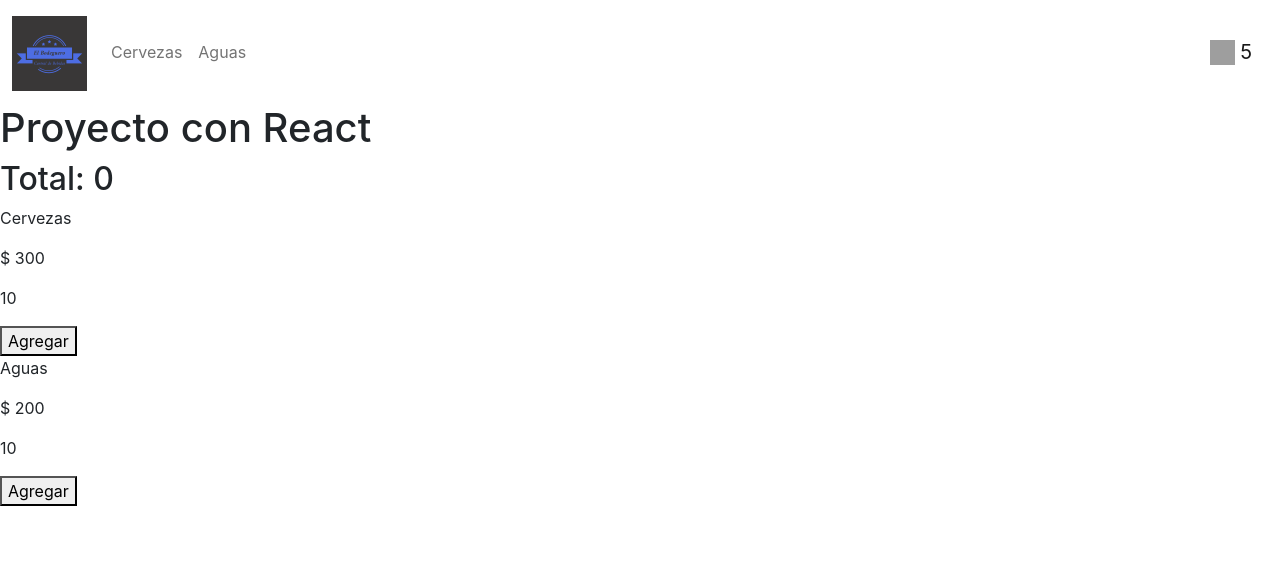
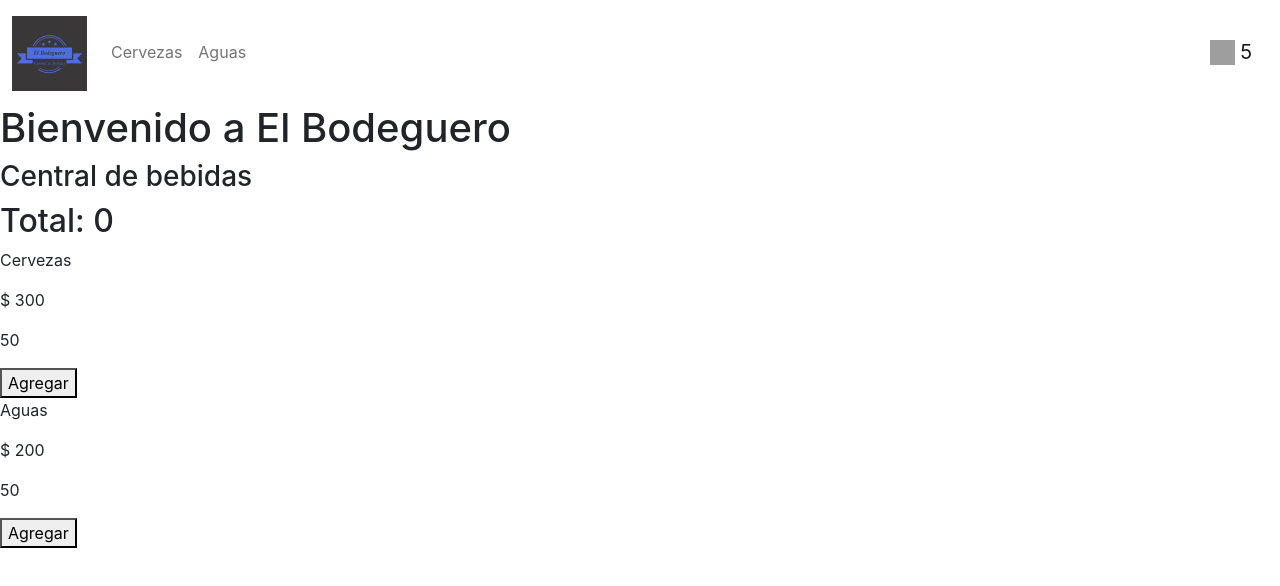
Before and after one commit to EmmanuelSarmiento/proyecto-React, a React (Create React App) app: page / in a window 1280 px wide. Shown: the top 586 px of the page. Built offline with nearby package versions, Linux system fonts and the light colour scheme; grey boxes are pictures that could not be loaded.

Commit message:
agrego logo e item list

```diff
--- a/src/App.js
+++ b/src/App.js
@@ -1,5 +1,6 @@
 import "./App.css";
 import { useState } from "react";
+import ItemListComponent from "./componet/ItemListComponent";
 import ItemComponent from "./componet/ItemComponent";
 import NavBarComponent from "./componet/NavBarComponent";
 
@@ -11,7 +12,7 @@ function App() {
   return (
     <div>
       <NavBarComponent />
-      <h1>Proyecto con React</h1>
+      <ItemListComponent></ItemListComponent>
       <h2>Total: {count}</h2>
       <ItemComponent title="Cervezas" price={300} handlerUpdate={updateCount} />
       <ItemComponent title="Aguas" price={200} handlerUpdate={updateCount} />
--- /dev/null
+++ b/src/componet/CartWidget.jsx
@@ -0,0 +1,18 @@
+import React from "react";
+
+const CartWidget = function CartWidget(props) {
+  return (
+    <span className="navbar-brand">
+      <img
+        src="https://icones.pro/wp-content/uploads/2021/05/icone-de-panier-noir.png"
+        alt="Cart"
+        width={25}
+        height={25}
+        class="d-inline-block align-text-top"
+      />{" "}
+      5
+    </span>
+  );
+};
+
+export default CartWidget;
--- a/src/componet/ItemComponent.jsx
+++ b/src/componet/ItemComponent.jsx
@@ -2,7 +2,7 @@ import React, { useState } from "react";
 
 const ItemComponent = (props) => {
   const { title, price, handlerUpdate } = props;
-  const [stock, setStock] = useState(10);
+  const [stock, setStock] = useState(50);
   const handlerActionAdd = () => {
     if (stock > 0) {
       setStock(stock - 1);
--- /dev/null
+++ b/src/componet/ItemListComponent.jsx
@@ -0,0 +1,12 @@
+import React from "react";
+
+const ItemListComponent = function UserGreeting(props) {
+  return (
+    <div>
+      <h1>Bienvenido a El Bodeguero</h1>
+      <h3>Central de bebidas</h3>
+    </div>
+  );
+};
+
+export default ItemListComponent;
--- /dev/null
+++ b/src/componet/Logo.jsx
@@ -0,0 +1,17 @@
+import React from "react";
+
+const Logo = function Logo(props) {
+  return (
+    <span className="navbar-brand">
+      <img
+        src={process.env.PUBLIC_URL + "logo_el_bodeguero.png"}
+        alt="Logo"
+        width={75}
+        height={75}
+        class="d-inline-block align-text-top"
+      />
+    </span>
+  );
+};
+
+export default Logo;
--- a/src/componet/NavBarComponent.jsx
+++ b/src/componet/NavBarComponent.jsx
@@ -1,20 +1,14 @@
 import React from "react";
 import ListNavBarOptionComponent from "./ListOptionNavBarComponent";
+import CartWidget from "./CartWidget";
+import Logo from "./Logo";
 
 const NavBarComponent = (props) => {
   const nameOptions = ["Cervezas", "Aguas"];
   return (
     <nav className="navbar navbar-expand-lg bg-body-tertiary">
       <div className="container-fluid">
-        <span className="navbar-brand">
-          <img
-            src={process.env.PUBLIC_URL + "logo_el_bodeguero.png"}
-            alt="Logo"
-            width={75}
-            height={75}
-            class="d-inline-block align-text-top"
-          />
-        </span>
+        <Logo></Logo>
         <button
           className="navbar-toggler"
           type="button"
@@ -31,16 +25,7 @@ const NavBarComponent = (props) => {
             nameOption={nameOptions}
           ></ListNavBarOptionComponent>
         </div>
-        <span className="navbar-brand">
-          <img
-            src="https://icones.pro/wp-content/uploads/2021/05/icone-de-panier-noir.png"
-            alt="Cart"
-            width={25}
-            height={25}
-            class="d-inline-block align-text-top"
-          />{" "}
-          5
-        </span>
+        <CartWidget></CartWidget>
       </div>
     </nav>
   );
```
